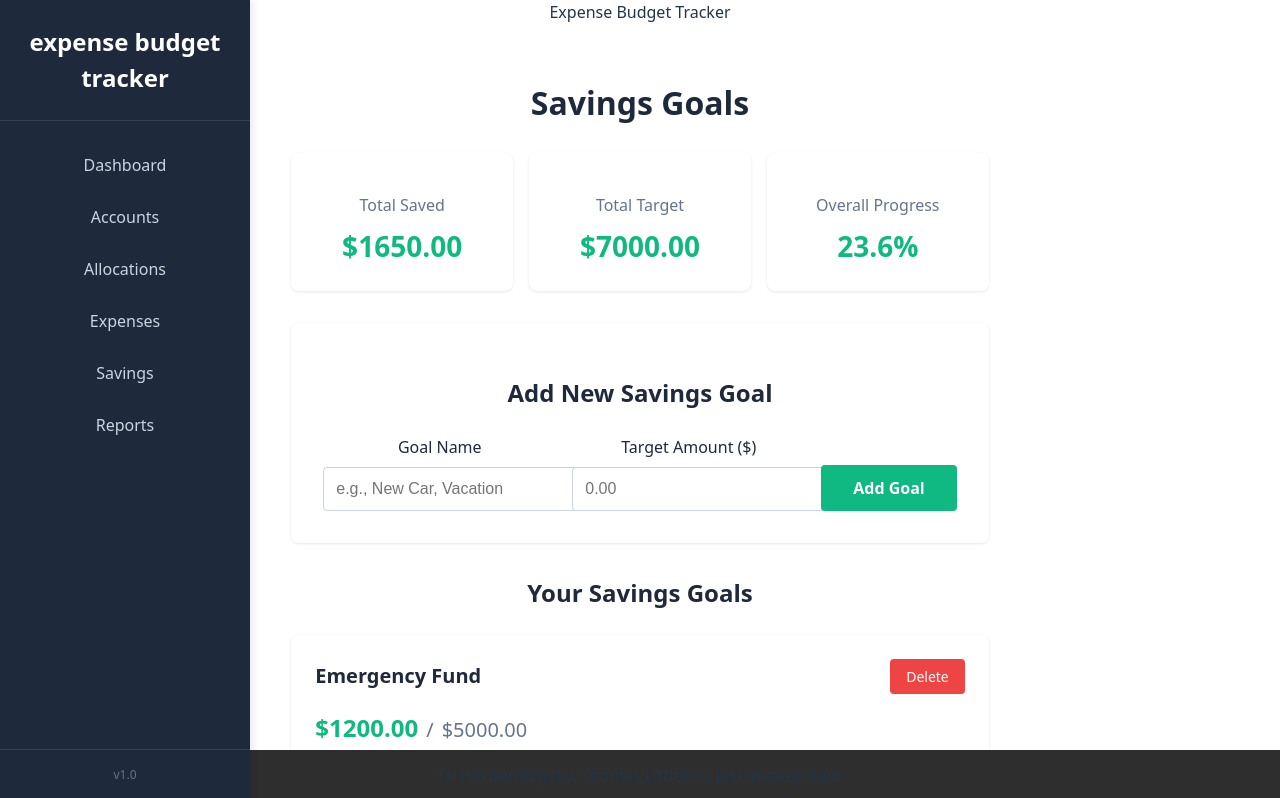
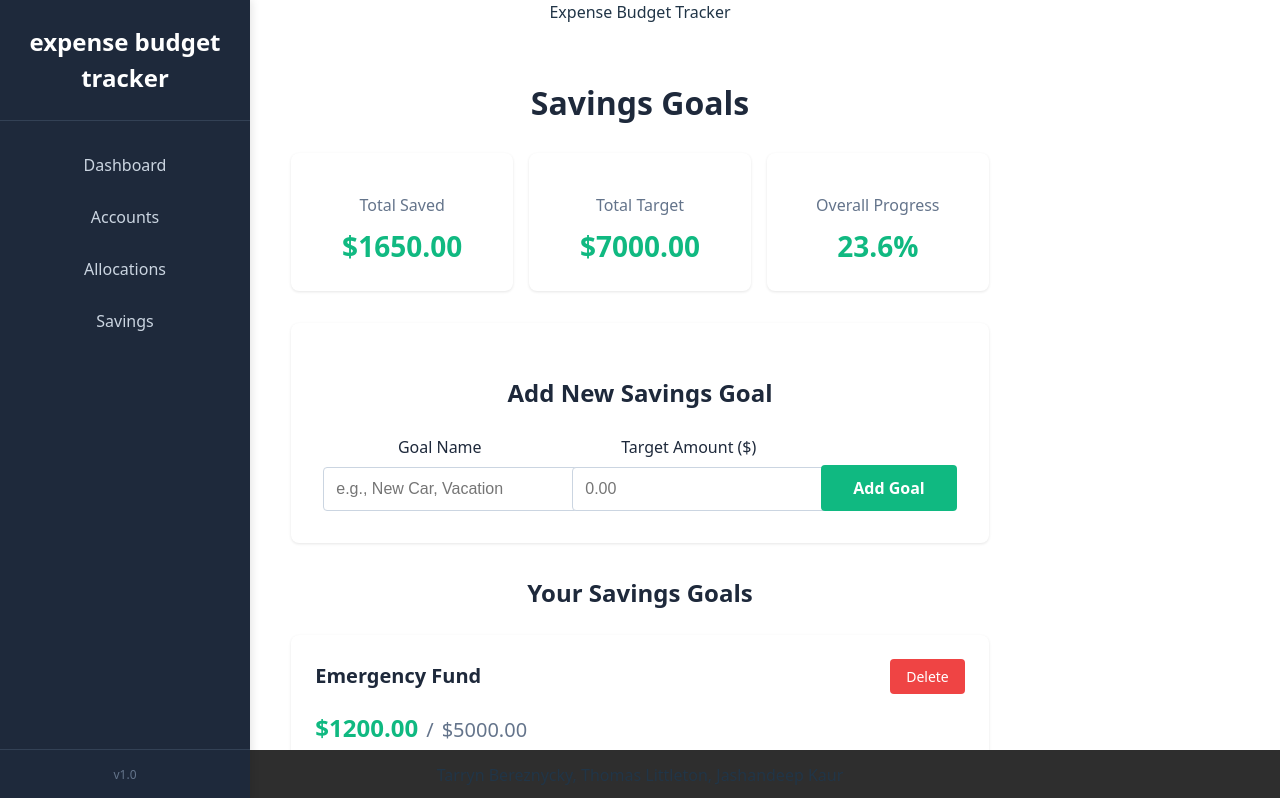
Before and after one commit to tlittletonrrc/Expense-Budget-Tracker, a React (Vite) app: page /savings in a window 1280 px wide. Shown: the top 798 px of the page. Built offline with nearby package versions, Linux system fonts and the light colour scheme.

Commit message:
updated nav bar

```diff
--- a/src/Components/Navbar/navbar.tsx
+++ b/src/Components/Navbar/navbar.tsx
@@ -27,19 +27,9 @@ const Navbar: React.FC = () => {
     },
     {
       id: 4,
-      label: 'Expenses',
-      path: '/expenses'
-    },
-    {
-      id: 5,
       label: 'Savings',
       path: '/savings'
     },
-    {
-      id: 6,
-      label: 'Reports',
-      path: '/reports'
-    }
   ];
 
   return (
```
